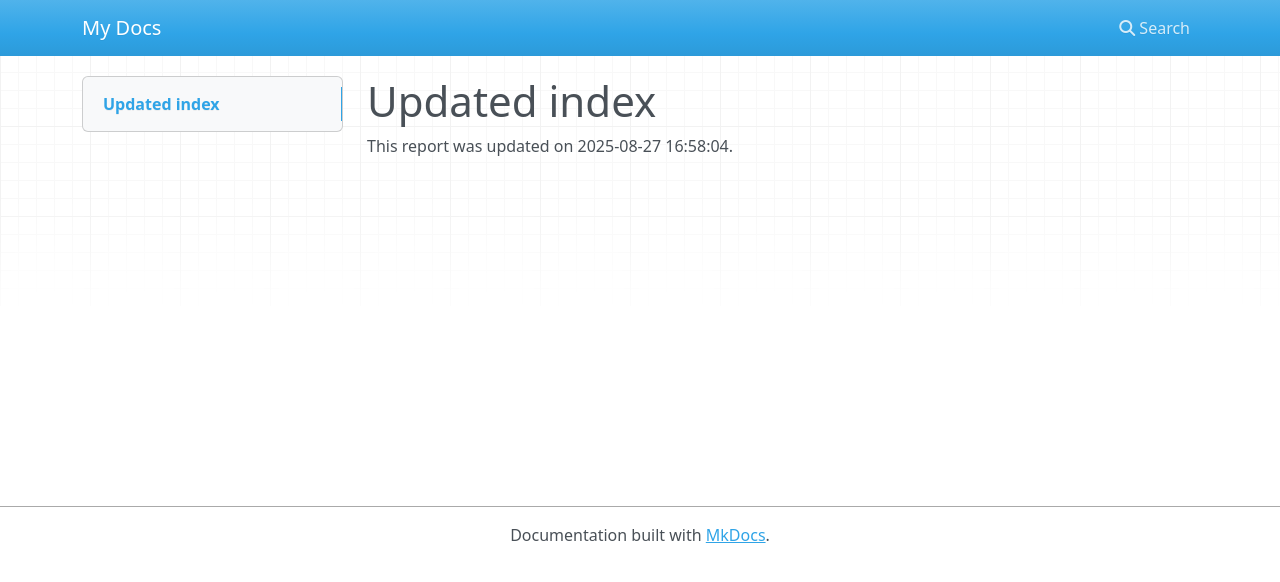
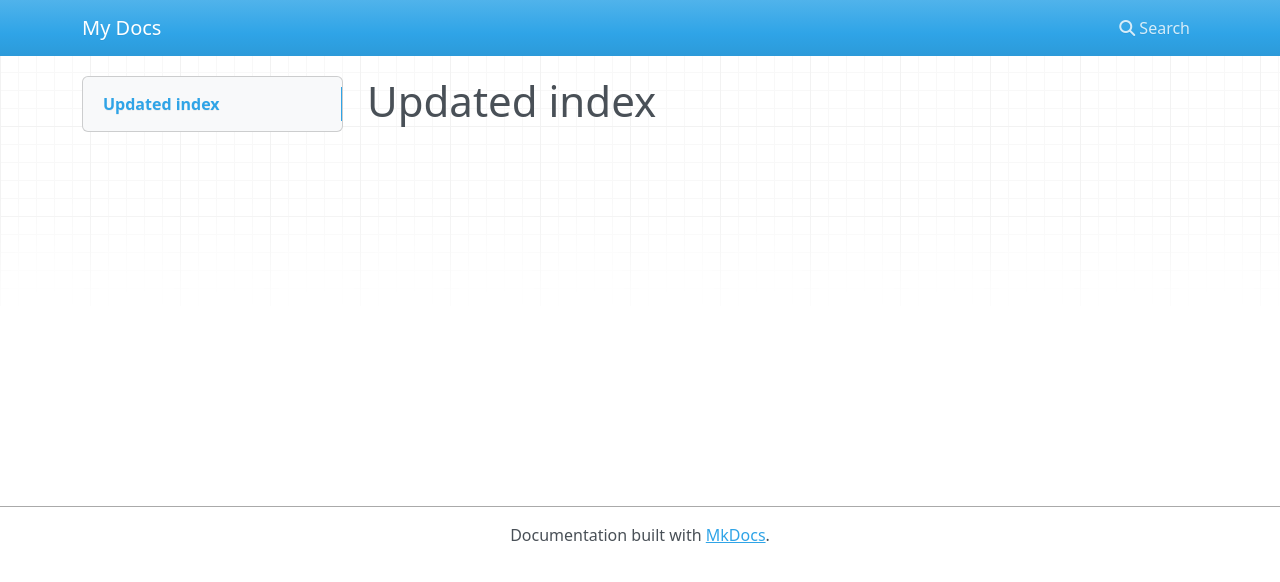
Before and after one commit to Trickster138/my-docs-site, an MkDocs documentation site: the page built from docs/index.md, in a window 1280 px wide. Shown: the top 582 px of the page. Built offline with MkDocs 1.6.1, drawn with Linux system fonts in a browser that asks for light colours; nearby versions of some CDN libraries.

Commit message:
Update index.md

```diff
--- a/docs/index.md
+++ b/docs/index.md
@@ -1,3 +1 @@
 # Updated index
-
-This report was updated on 2025-08-27 16:58:04.
```
